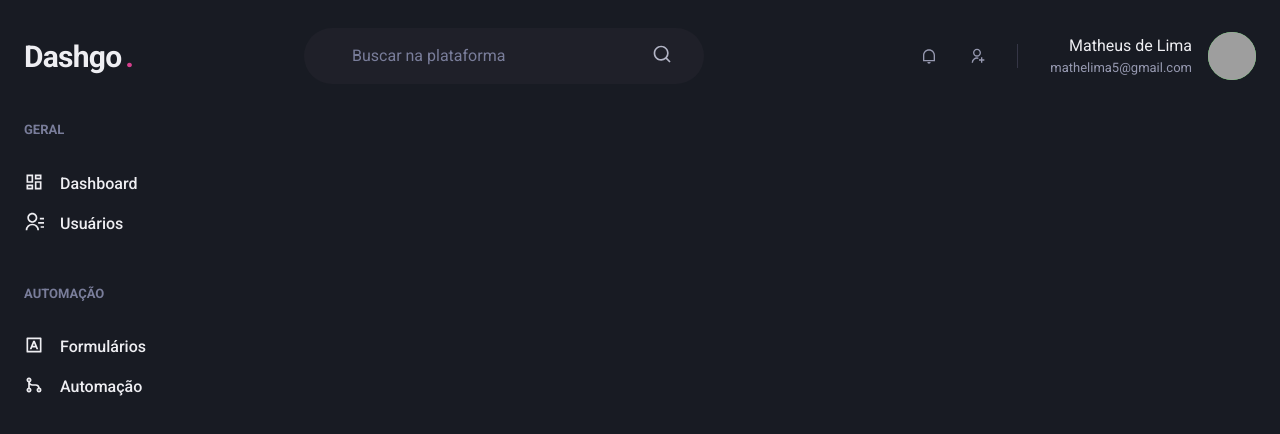
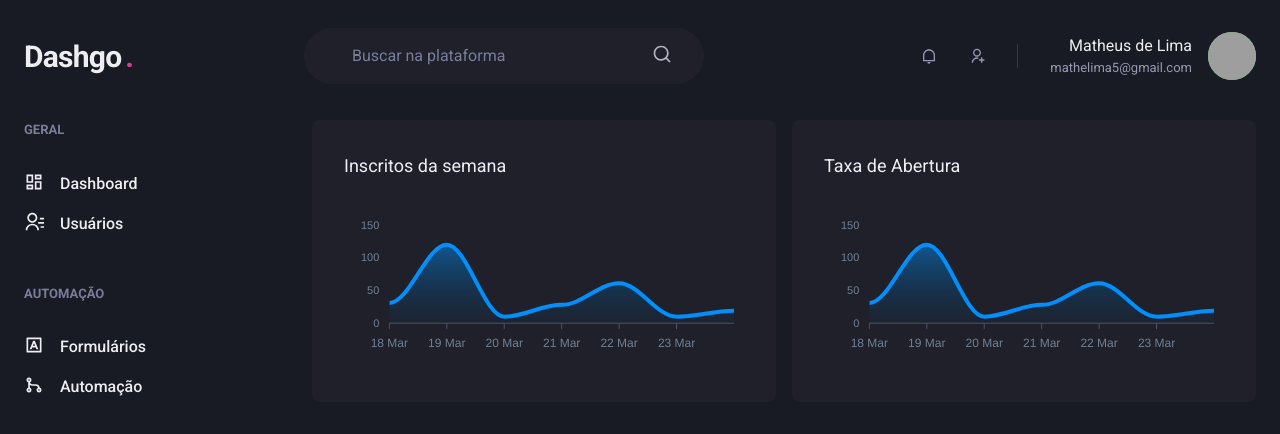
Before and after one commit to mathlima1/Dashgo, a Next.js app: page /dashboard in a window 1280 px wide. Shown: the top 434 px of the page. Built offline with nearby package versions, Linux system fonts and the light colour scheme; grey boxes are pictures that could not be loaded.

Commit message:
Criando dashboad e adicionando graficos do ApexChart

```diff
--- a/package.json
+++ b/package.json
@@ -12,9 +12,11 @@
     "@chakra-ui/react": "^1.7.4",
     "@emotion/react": "^11.7.1",
     "@emotion/styled": "^11.6.0",
+    "apexcharts": "^3.32.1",
     "framer-motion": "^5.5.5",
     "next": "12.0.7",
     "react": "17.0.2",
+    "react-apexcharts": "^1.3.9",
     "react-dom": "17.0.2",
     "react-icons": "^4.3.1"
   },
--- a/src/pages/dashboard.tsx
+++ b/src/pages/dashboard.tsx
@@ -1,6 +1,68 @@
-import { Flex } from "@chakra-ui/react";
+import { Box, Flex, SimpleGrid, Text, theme } from "@chakra-ui/react";
+
+import dynamic from 'next/dynamic';
 import { Header } from "../components/Header";
 import { Sidebar } from "../components/Sidebar";
+
+import { ApexOptions } from 'apexcharts';
+const Chart = dynamic(() => import('react-apexcharts'), {
+    ssr: false
+})
+
+const options: ApexOptions = {
+    chart: {
+        toolbar: {
+            show: false,
+        },
+        zoom: {
+            enabled: false,
+        },
+        foreColor: theme.colors.gray[500],
+    },
+    grid: {
+        show: false,
+    },
+    dataLabels: {
+        enabled: false,
+    },
+    tooltip: {
+        enabled: false,
+    },
+    xaxis: {
+        type: 'datetime',
+        axisBorder: {
+            color: theme.colors.gray[600],
+        },
+        axisTicks: {
+            color: theme.colors.gray[600],
+        },
+        categories: [
+            '2021-03-18T00:00:00.000Z',
+            '2021-03-19T00:00:00.000Z',
+            '2021-03-20T00:00:00.000Z',
+            '2021-03-21T00:00:00.000Z',
+            '2021-03-22T00:00:00.000Z',
+            '2021-03-23T00:00:00.000Z',
+            '2021-03-24T00:00:00.000Z',
+        ]
+    },
+    fill: {
+        opacity: 0.3,
+        type: 'gradient',
+        gradient: {
+            shade: 'dark',
+            opacityFrom: 0.7,
+            opacityTo: 0.3,
+        }
+    }
+};
+
+const series = [
+    {
+        name: 'series',
+        data: [31, 120, 10, 28, 61, 10, 19]
+    }
+]
 
 export default function Dashboard() {
     return (
@@ -11,6 +73,28 @@
             <Header />
             <Flex w="100%" my="6" maxWidth={1480} mx="auto" px="6">
                 <Sidebar />
+
+                <SimpleGrid flex="1" gap="4" minChildWidth="320px" align="flex-start">
+                    <Box
+                        p="8"
+                        bg="gray.800"
+                        borderRadius={8}
+                        pb="4"
+                    >
+                        <Text fontSize="lg" mb="4">Inscritos da semana</Text>
+                        <Chart options={options} series={series} type="area" height={160} />
+                    </Box>
+                    <Box
+                        p="8"
+                        bg="gray.800"
+                        borderRadius={8}
+                    //pb="4"
+
+                    >
+                        <Text fontSize="lg" mb="4">Taxa de Abertura</Text>
+                        <Chart options={options} series={series} type="area" height={160} />
+                    </Box>
+                </SimpleGrid>
             </Flex>
         </Flex>
     )
```
Also changed, not shown: 1 other file (tests, documents, lock files or other folders).
